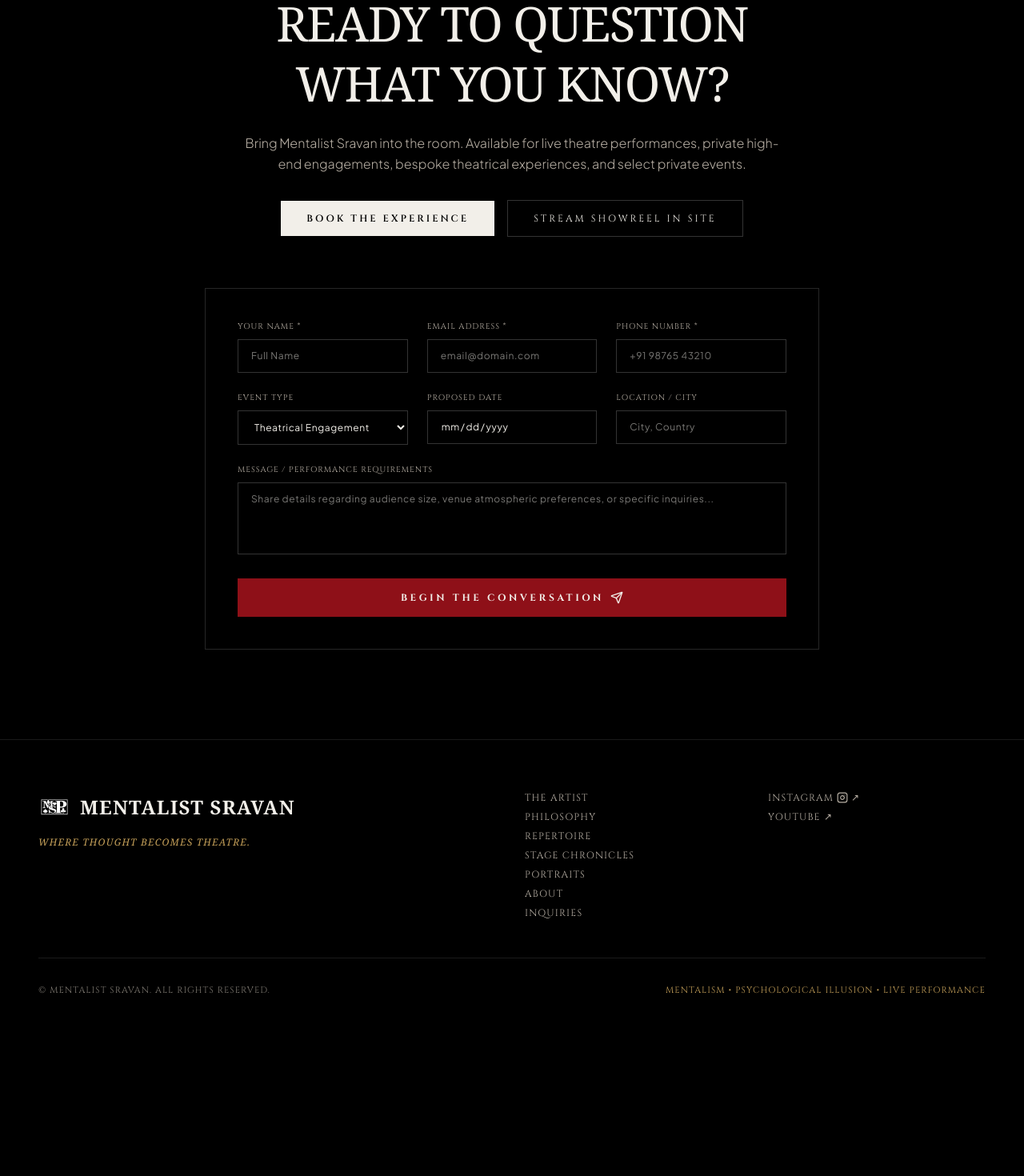
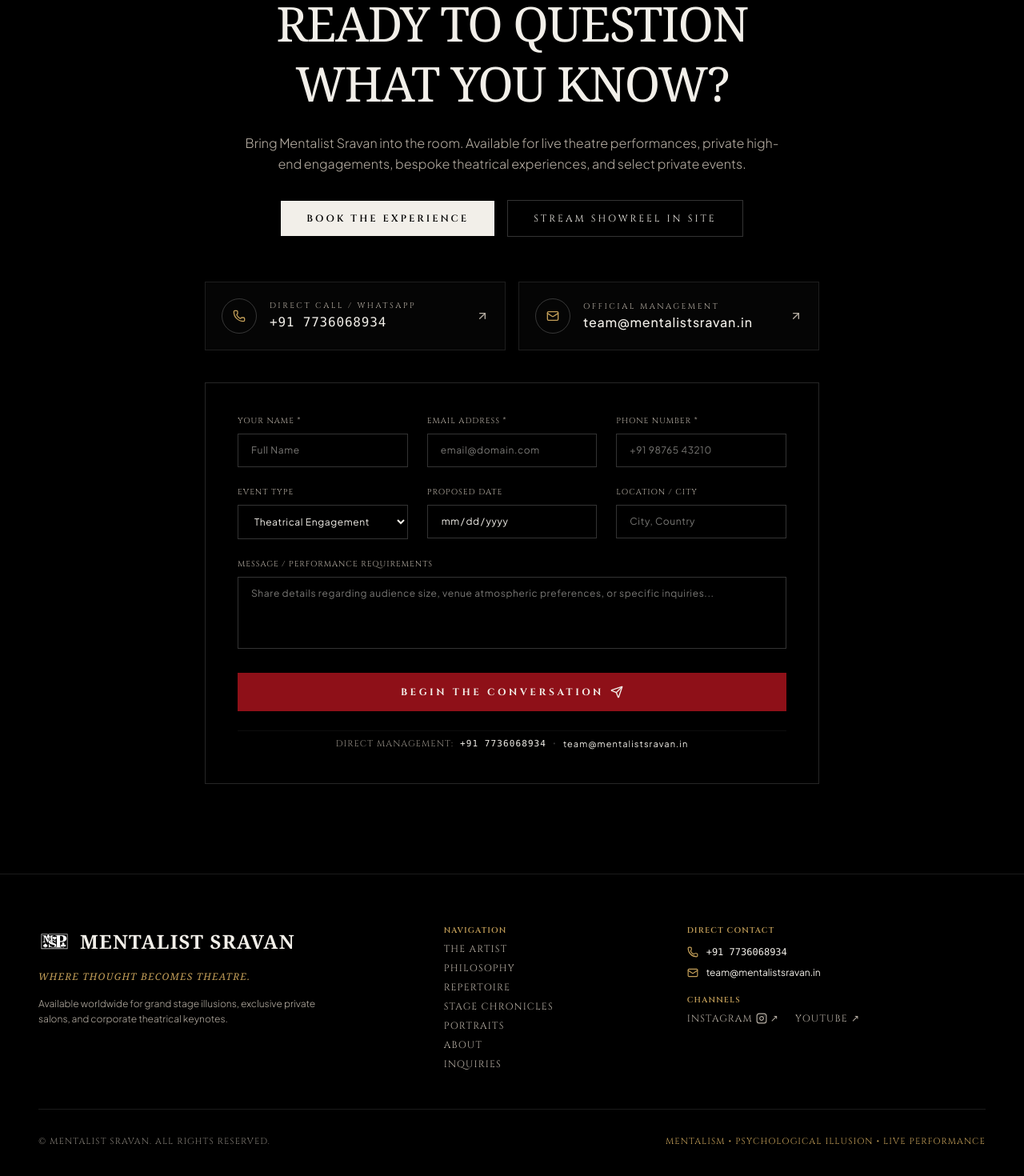
Before and after one commit to mentalistsravan/portfolio, a React (Vite) app: page / in a window 1280 px wide. Shown: the part 9126-10596 px from the top of the page at 80% size. Before the commit the page ends 10437 px from the top, so only its background shows below. Built offline with nearby package versions, Linux system fonts and the light colour scheme.

Commit message:
feat: Add direct contact details (+91 7736068934 and team@mentalistsravan.in) to booking, footer, and navigation

```diff
--- a/src/App.jsx
+++ b/src/App.jsx
@@ -22,7 +22,7 @@
   InstagramIcon
 } from './components/SravanVisuals';
 
-import { ArrowDown, Play, ChevronRight, Crown, ExternalLink, ArrowRight } from 'lucide-react';
+import { ArrowDown, Play, ChevronRight, Crown, ExternalLink, ArrowRight, Phone, Mail } from 'lucide-react';
 
 function PortfolioApp() {
   const { settings } = useSiteSettings();
@@ -535,7 +535,7 @@
       ================================================== */}
       <footer className="w-full bg-black text-[#F2EFE9] border-t border-white/10 px-6 md:px-12 py-16">
         <div className="max-w-7xl mx-auto grid grid-cols-1 md:grid-cols-12 gap-8 items-start pb-12 border-b border-white/10">
-          <div className="md:col-span-6 space-y-4">
+          <div className="md:col-span-5 space-y-4">
             <div className="flex items-center gap-3">
               <LogoEmblem className="h-10 w-auto" />
               <h3 className="text-2xl font-serif font-bold tracking-wider text-[#F2EFE9] uppercase">
@@ -545,9 +545,13 @@
             <p className="text-xs font-serif italic text-[#C5A059] tracking-widest uppercase">
               {settings.heroTagline || 'WHERE THOUGHT BECOMES THEATRE.'}
             </p>
+            <p className="text-xs text-[#B8B0A5] font-light max-w-sm leading-relaxed">
+              Available worldwide for grand stage illusions, exclusive private salons, and corporate theatrical keynotes.
+            </p>
           </div>
 
           <div className="md:col-span-3 space-y-2 text-xs font-cinzel tracking-widest text-[#B8B0A5] uppercase">
+            <span className="text-[#C5A059] text-[10px] block mb-2 font-semibold">NAVIGATION</span>
             <a href="#mentalist" className="block hover:text-[#C5A059] transition-colors">THE ARTIST</a>
             <a href="#philosophy" className="block hover:text-[#C5A059] transition-colors">PHILOSOPHY</a>
             <a href="#repertoire" className="block hover:text-[#C5A059] transition-colors">REPERTOIRE</a>
@@ -557,13 +561,38 @@
             <a href="#booking" className="block hover:text-[#C5A059] transition-colors">INQUIRIES</a>
           </div>
 
-          <div className="md:col-span-3 space-y-2 text-xs font-cinzel tracking-widest text-[#B8B0A5] uppercase">
-            <a href="https://www.instagram.com/mentalist_sravan/" target="_blank" rel="noopener noreferrer" className="block hover:text-[#C5A059] transition-colors flex items-center gap-1">
-              INSTAGRAM <InstagramIcon className="w-3.5 h-3.5" /> ↗
-            </a>
-            <a href="https://youtube.com" target="_blank" rel="noopener noreferrer" className="block hover:text-[#C5A059] transition-colors">
-              YOUTUBE ↗
-            </a>
+          <div className="md:col-span-4 space-y-5 text-xs font-cinzel tracking-widest text-[#B8B0A5] uppercase">
+            <div>
+              <span className="text-[#C5A059] text-[10px] block mb-3 font-semibold">DIRECT CONTACT</span>
+              <div className="space-y-2.5 font-sans-body normal-case tracking-normal">
+                <a
+                  href="tel:+917736068934"
+                  className="flex items-center gap-2.5 text-[#F2EFE9] hover:text-[#C5A059] transition-colors font-mono text-xs"
+                >
+                  <Phone className="w-3.5 h-3.5 text-[#C5A059] shrink-0" />
+                  +91 7736068934
+                </a>
+                <a
+                  href="mailto:team@mentalistsravan.in"
+                  className="flex items-center gap-2.5 text-[#F2EFE9] hover:text-[#C5A059] transition-colors font-sans-body text-xs"
+                >
+                  <Mail className="w-3.5 h-3.5 text-[#C5A059] shrink-0" />
+                  team@mentalistsravan.in
+                </a>
+              </div>
+            </div>
+
+            <div>
+              <span className="text-[#C5A059] text-[10px] block mb-2 font-semibold">CHANNELS</span>
+              <div className="flex items-center gap-5">
+                <a href="https://www.instagram.com/mentalist_sravan/" target="_blank" rel="noopener noreferrer" className="hover:text-[#C5A059] transition-colors flex items-center gap-1">
+                  INSTAGRAM <InstagramIcon className="w-3.5 h-3.5" /> ↗
+                </a>
+                <a href="https://youtube.com" target="_blank" rel="noopener noreferrer" className="hover:text-[#C5A059] transition-colors">
+                  YOUTUBE ↗
+                </a>
+              </div>
+            </div>
           </div>
         </div>
 
--- a/src/components/BookingForm.jsx
+++ b/src/components/BookingForm.jsx
@@ -1,5 +1,5 @@
 import React, { useState } from 'react';
-import { Send, CheckCircle2, Loader2 } from 'lucide-react';
+import { Send, CheckCircle2, Loader2, Phone, Mail, ArrowUpRight } from 'lucide-react';
 import { supabase, isSupabaseConfigured } from '../lib/supabase';
 
 export const BookingForm = ({ onOpenShowreel }) => {
@@ -53,7 +53,7 @@
   return (
     <section id="booking" className="w-full bg-black text-[#F2EFE9] px-6 md:px-12 py-28 border-t border-white/10 relative overflow-hidden">
       <div className="max-w-5xl mx-auto relative z-10">
-        <div className="text-center mb-16">
+        <div className="text-center mb-14">
           <span className="text-xs text-[#8E1018] tracking-[0.3em] uppercase font-cinzel mb-4 block">
             05 / BOOKING &amp; INQUIRIES
           </span>
@@ -78,6 +78,49 @@
               STREAM SHOWREEL IN SITE
             </button>
           </div>
+        </div>
+
+        {/* Direct Contact Cards */}
+        <div className="grid grid-cols-1 sm:grid-cols-2 gap-4 max-w-3xl mx-auto mb-10">
+          <a
+            href="tel:+917736068934"
+            className="group p-5 bg-white/[0.02] border border-white/10 hover:border-[#C5A059]/60 hover:bg-[#C5A059]/[0.04] transition-all duration-300 flex items-center justify-between text-left"
+          >
+            <div className="flex items-center gap-4">
+              <div className="w-11 h-11 rounded-full border border-white/20 flex items-center justify-center text-[#C5A059] group-hover:border-[#C5A059] group-hover:bg-[#C5A059]/10 transition-colors shrink-0">
+                <Phone className="w-4 h-4" />
+              </div>
+              <div>
+                <span className="text-[10px] font-cinzel tracking-[0.25em] text-[#B8B0A5] group-hover:text-[#C5A059] uppercase block transition-colors">
+                  DIRECT CALL / WHATSAPP
+                </span>
+                <span className="text-sm sm:text-base font-mono text-[#F2EFE9] tracking-wider font-medium">
+                  +91 7736068934
+                </span>
+              </div>
+            </div>
+            <ArrowUpRight className="w-4 h-4 text-[#B8B0A5] group-hover:text-[#C5A059] group-hover:translate-x-0.5 group-hover:-translate-y-0.5 transition-all" />
+          </a>
+
+          <a
+            href="mailto:team@mentalistsravan.in"
+            className="group p-5 bg-white/[0.02] border border-white/10 hover:border-[#C5A059]/60 hover:bg-[#C5A059]/[0.04] transition-all duration-300 flex items-center justify-between text-left"
+          >
+            <div className="flex items-center gap-4">
+              <div className="w-11 h-11 rounded-full border border-white/20 flex items-center justify-center text-[#C5A059] group-hover:border-[#C5A059] group-hover:bg-[#C5A059]/10 transition-colors shrink-0">
+                <Mail className="w-4 h-4" />
+              </div>
+              <div>
+                <span className="text-[10px] font-cinzel tracking-[0.25em] text-[#B8B0A5] group-hover:text-[#C5A059] uppercase block transition-colors">
+                  OFFICIAL MANAGEMENT
+                </span>
+                <span className="text-sm sm:text-base font-sans-body text-[#F2EFE9] tracking-wider font-medium">
+                  team@mentalistsravan.in
+                </span>
+              </div>
+            </div>
+            <ArrowUpRight className="w-4 h-4 text-[#B8B0A5] group-hover:text-[#C5A059] group-hover:translate-x-0.5 group-hover:-translate-y-0.5 transition-all" />
+          </a>
         </div>
 
         {/* Contact Form Container */}
@@ -234,6 +277,13 @@
                   </>
                 )}
               </button>
+
+              <div className="pt-2 text-center text-[11px] font-cinzel tracking-widest text-[#B8B0A5]/80 uppercase flex flex-wrap items-center justify-center gap-2 border-t border-white/5">
+                <span>Direct Management:</span>
+                <a href="tel:+917736068934" className="text-[#F2EFE9] hover:text-[#C5A059] font-mono transition-colors">+91 7736068934</a>
+                <span className="text-white/20">•</span>
+                <a href="mailto:team@mentalistsravan.in" className="text-[#F2EFE9] hover:text-[#C5A059] font-sans-body normal-case transition-colors">team@mentalistsravan.in</a>
+              </div>
             </form>
           )}
         </div>
--- a/src/components/Navigation.jsx
+++ b/src/components/Navigation.jsx
@@ -1,5 +1,5 @@
 import React, { useState, useEffect } from 'react';
-import { Menu, X } from 'lucide-react';
+import { Menu, X, Phone, Mail } from 'lucide-react';
 import { AudioAmbient } from './AudioAmbient';
 import { LogoEmblem } from './SravanVisuals';
 
@@ -120,9 +120,16 @@
           ))}
         </div>
 
-        <div className="mt-12 pt-6 border-t border-white/10 flex items-center justify-between text-xs text-[#B8B0A5] font-cinzel">
-          <span>Mentalist Sravan</span>
-          <span className="text-[#C5A059]">WHERE THOUGHT BECOMES THEATRE.</span>
+        <div className="mt-8 pt-6 border-t border-white/10 flex flex-col sm:flex-row sm:items-center justify-between gap-4 text-xs text-[#B8B0A5]">
+          <div className="space-y-2 font-sans-body">
+            <a href="tel:+917736068934" className="flex items-center gap-2 text-[#F2EFE9] hover:text-[#C5A059] font-mono transition-colors">
+              <Phone className="w-3.5 h-3.5 text-[#C5A059]" /> +91 7736068934
+            </a>
+            <a href="mailto:team@mentalistsravan.in" className="flex items-center gap-2 text-[#F2EFE9] hover:text-[#C5A059] transition-colors">
+              <Mail className="w-3.5 h-3.5 text-[#C5A059]" /> team@mentalistsravan.in
+            </a>
+          </div>
+          <span className="text-[#C5A059] font-cinzel">WHERE THOUGHT BECOMES THEATRE.</span>
         </div>
       </div>
     </>
--- a/src/context/SiteSettingsContext.jsx
+++ b/src/context/SiteSettingsContext.jsx
@@ -106,7 +106,9 @@
   historyShowVideo: 'https://commondatastorage.googleapis.com/gtv-videos-bucket/sample/TearsOfSteel.mp4',
   mirageVideo: 'https://commondatastorage.googleapis.com/gtv-videos-bucket/sample/ForBiggerBlazes.mp4',
   insiderVideo: 'https://commondatastorage.googleapis.com/gtv-videos-bucket/sample/ElephantsDream.mp4',
-  mainShowreelVideo: 'https://commondatastorage.googleapis.com/gtv-videos-bucket/sample/TearsOfSteel.mp4',
+  // Direct Contact Details
+  contactPhone: '+91 7736068934',
+  contactEmail: 'team@mentalistsravan.in',
   // Razorpay Gateway Config
   razorpayKeyId: import.meta.env.VITE_RAZORPAY_KEY_ID || 'rzp_live_TUtOXJ88N8ANSp',
   razorpayMode: 'live', // 'test' | 'live'
```
